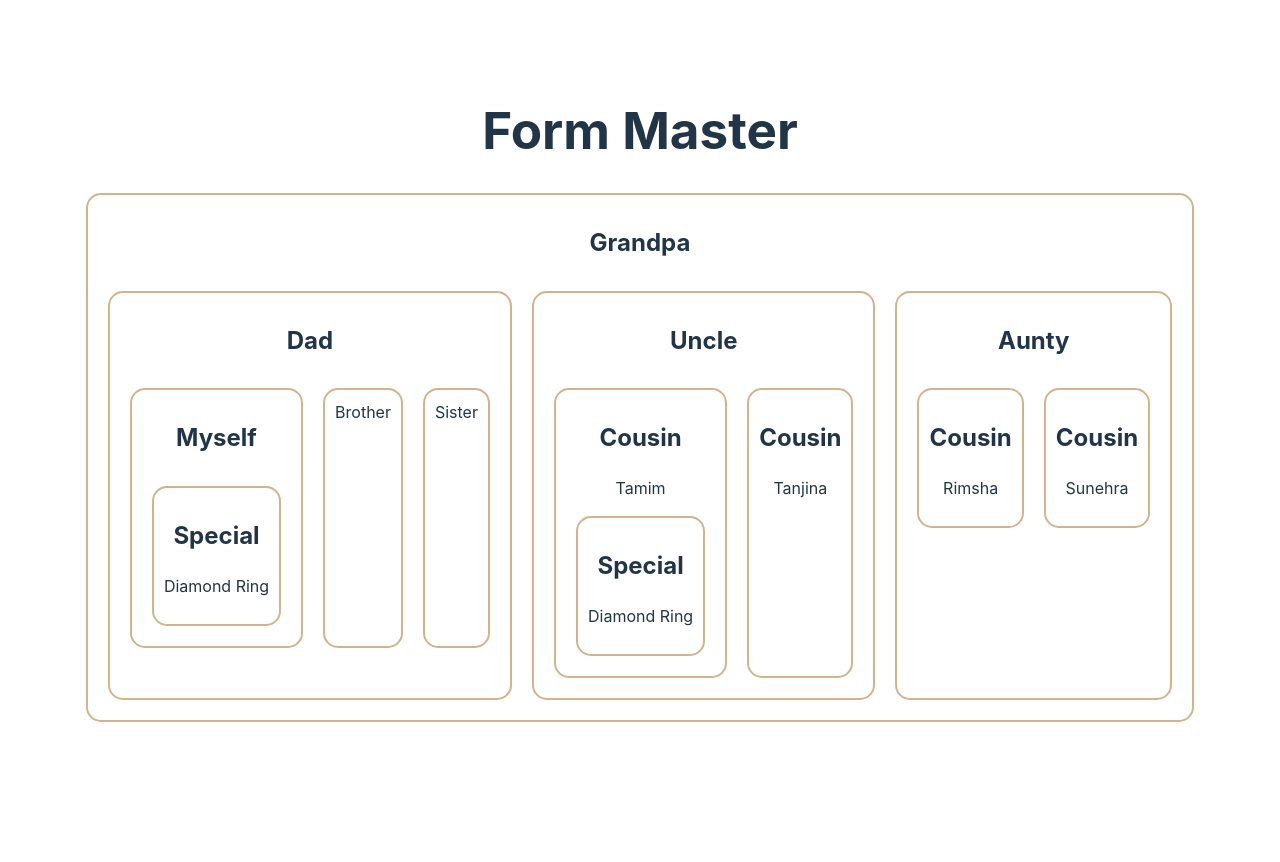
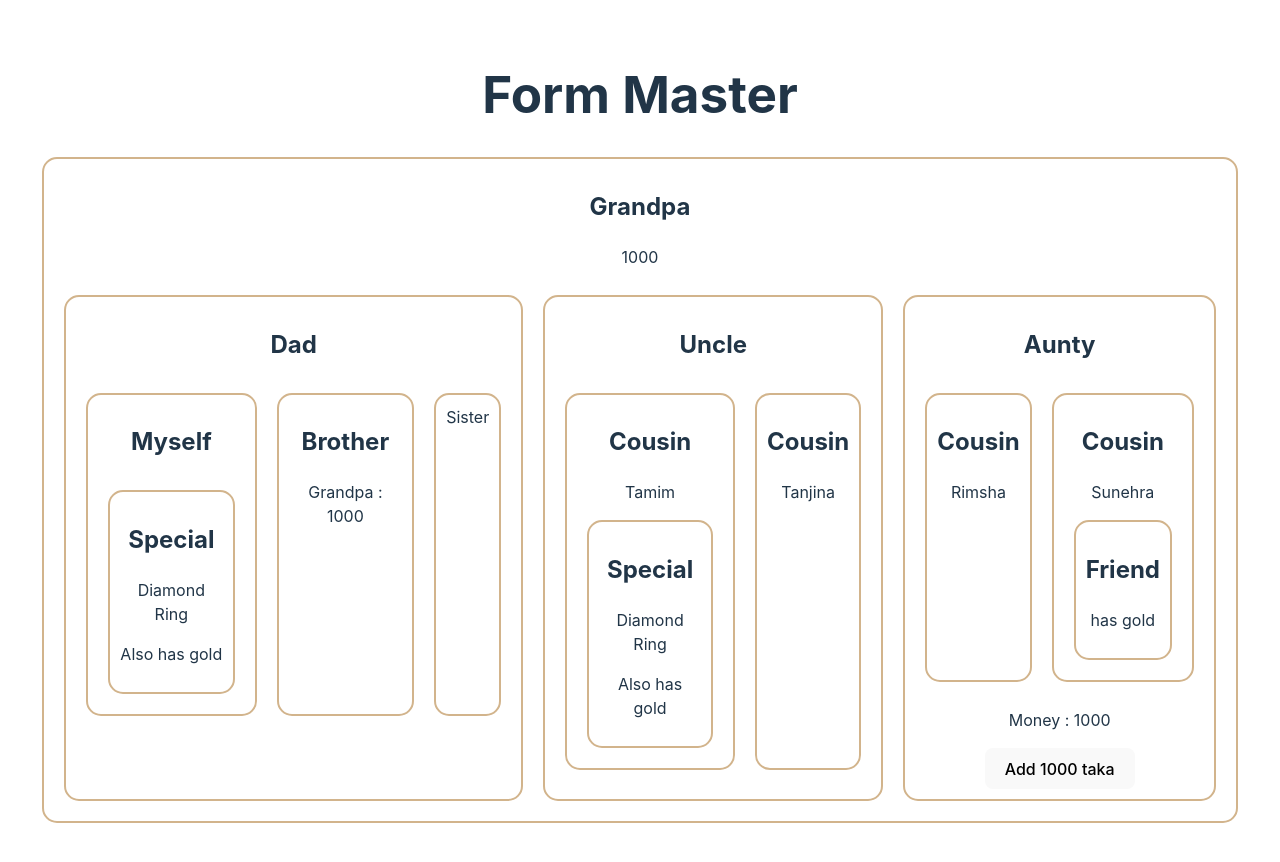
Before and after one commit to shihab4513/form-master, a React (Vite) app: page / in a window 1280 px wide. Shown: the top 862 px of the page. Before the commit the page ends 800 px from the top, so only its background shows below. Built offline with nearby package versions, Linux system fonts and the light colour scheme.

Commit message:
In this commit we have completed prop drilling alternate context api

```diff
--- a/src/components/Aunty/Aunty.jsx
+++ b/src/components/Aunty/Aunty.jsx
@@ -1,7 +1,9 @@
-import React from 'react'
+import React, { useContext } from 'react'
 import Cousin from '../Cousin/Cousin'
+import { MoneyContext } from '../Grandpa/Grandpa'
 
 const Aunty = () => {
+  const [money,setMoney]=useContext(MoneyContext);
   return (
     <div>
         <h2>Aunty</h2>
@@ -9,6 +11,8 @@
                <Cousin name={'Rimsha'}></Cousin>
                <Cousin name={'Sunehra'}></Cousin>
         </section>
+        <p>Money : {money}</p>
+        <button onClick={()=>{setMoney(money+1000)}}>Add 1000 taka</button>
     </div>
   )
 }
--- a/src/components/Brother/Brother.jsx
+++ b/src/components/Brother/Brother.jsx
@@ -1,8 +1,13 @@
-import React from 'react'
+import React, { useContext } from 'react'
+import { MoneyContext } from '../Grandpa/Grandpa'
 
 const Brother = () => {
+  const [money,setMoney]=useContext(MoneyContext);
   return (
-    <div>Brother</div>
+    <div>
+      <h2>Brother</h2>
+      <p>Grandpa : {money}</p>
+    </div>
   )
 }
 
--- a/src/components/Cousin/Cousin.jsx
+++ b/src/components/Cousin/Cousin.jsx
@@ -1,5 +1,6 @@
 import React from 'react'
 import Special from '../Special/Special'
+import Friend from '../Friend/Friend'
 
 const Cousin = ({name,asset}) => {
   return (
@@ -10,6 +11,9 @@
           {
             asset && <Special asset={asset}></Special>
           }
+          {
+            name==='Sunehra' && <Friend></Friend>
+          }
 
         </section>
     </div>
--- /dev/null
+++ b/src/components/Friend/Friend.jsx
@@ -0,0 +1,14 @@
+import React, { useContext } from 'react'
+import { AssetContext } from '../Grandpa/Grandpa'
+
+const Friend = () => {
+    const gift=useContext(AssetContext);
+  return (
+    <div>
+        <h2>Friend</h2>
+        <p>has {gift}</p>
+    </div>
+  )
+}
+
+export default Friend
--- a/src/components/Grandpa/Grandpa.jsx
+++ b/src/components/Grandpa/Grandpa.jsx
@@ -1,15 +1,19 @@
-import React from 'react'
+import React, { useState } from 'react'
 import Dad from '../Dad/Dad'
 import Uncle from '../Uncle/Uncle'
 import Aunty from '../Aunty/Aunty'
 import './Grandpa.css'
 import { createContext } from 'react'
-const AssetContext=createContext('Gold');
+export const AssetContext=createContext('Gold');
+export const MoneyContext=createContext(1000);
 const Grandpa = () => {
     const asset='Diamond Ring';
+    const [money,setMoney]=useState(1000);
   return (
     <div className='grandpa'>
          <h2>Grandpa</h2>
+         <p>{money}</p>
+        <MoneyContext.Provider value={[money,setMoney]}>
         <AssetContext.Provider value='gold'>
         <section className='flex'>
         <Dad asset={asset}></Dad>
@@ -17,9 +21,16 @@
         <Aunty></Aunty>
         </section>
         </AssetContext.Provider>
+        </MoneyContext.Provider>
 
     </div>
   )
 }
 
 export default Grandpa
+
+/*
+1.Create context and export it
+2.Add provider for the context with a value. Value can be anything .
+3. useContext to access value in the context API
+*/
--- a/src/components/Special/Special.jsx
+++ b/src/components/Special/Special.jsx
@@ -1,10 +1,13 @@
-import React from 'react'
+import React, { useContext } from 'react'
+import { AssetContext } from '../Grandpa/Grandpa'
 
 const Special = ({asset}) => {
+  const gift=useContext(AssetContext);
   return (
     <div>
         <h2>Special</h2>
         <p>{asset}</p>
+        <p>Also has {gift}</p>
     </div>
   )
 }
```
